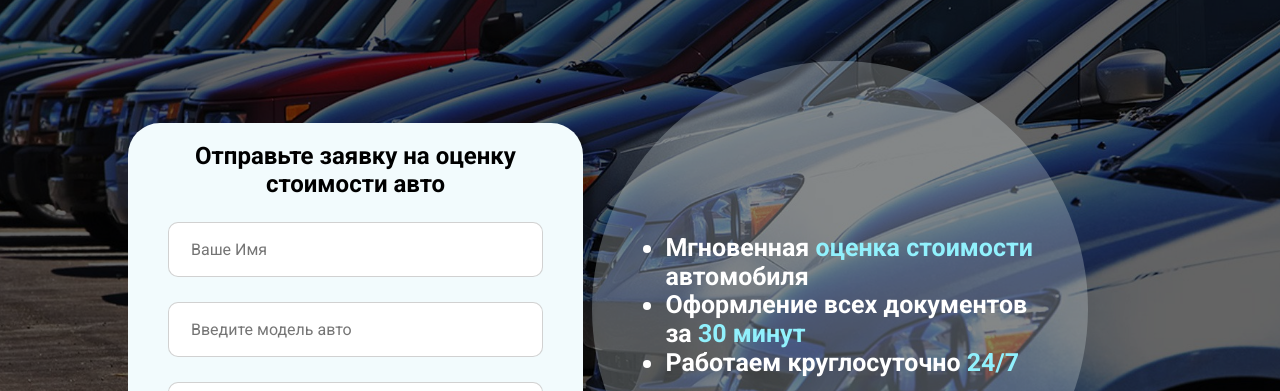
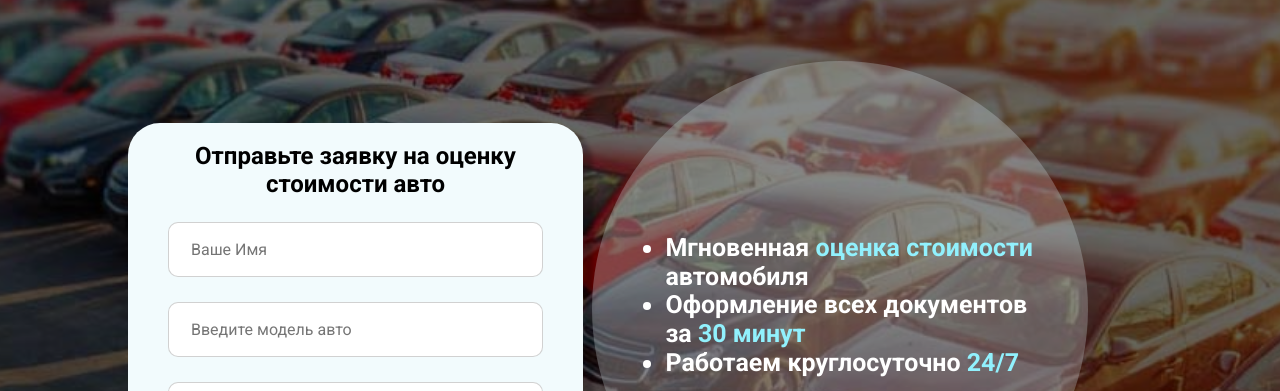
Before and after one commit to partymaker19/autoboss-buyout, a plain HTML site: page index.html in a window 1280 px wide. Shown: the part 112-503 px from the top of the page. Drawn offline with Linux system fonts and the light colour scheme.

Commit message:
change project files

```diff
--- a/index.html
+++ b/index.html
@@ -76,7 +76,7 @@
         </div>
       </div>
       <div class="image">
-        <img src="/files/cars.jpg" alt="cars" />
+        <img src="files/car-lot.jpeg" alt="cars" />
       </div>
     </div>
     <main>
```
